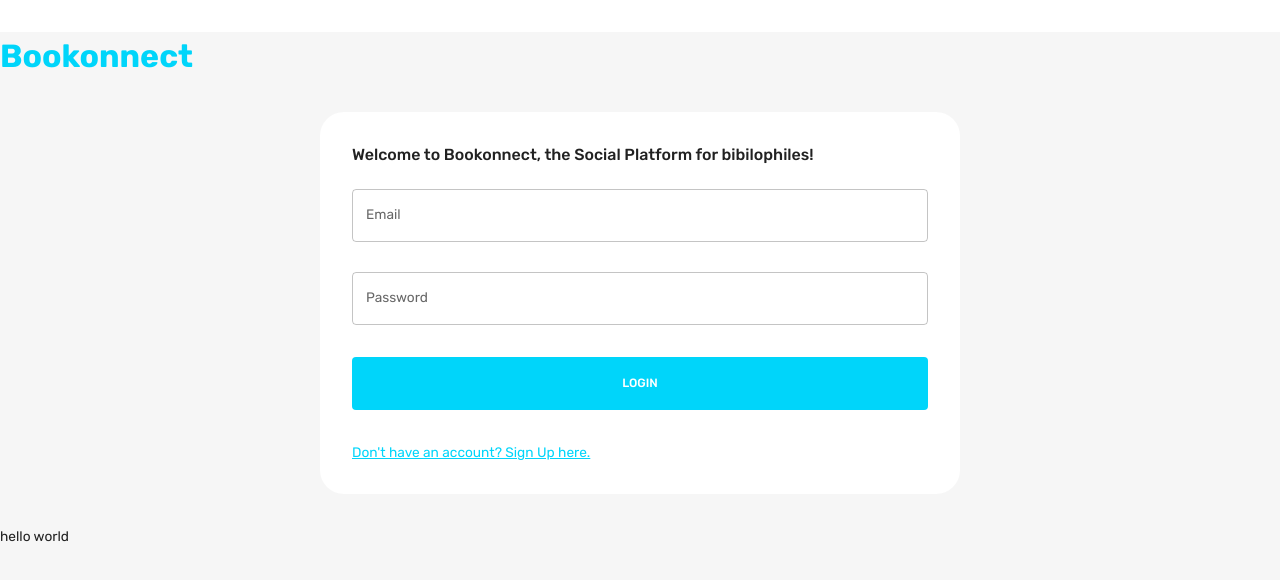
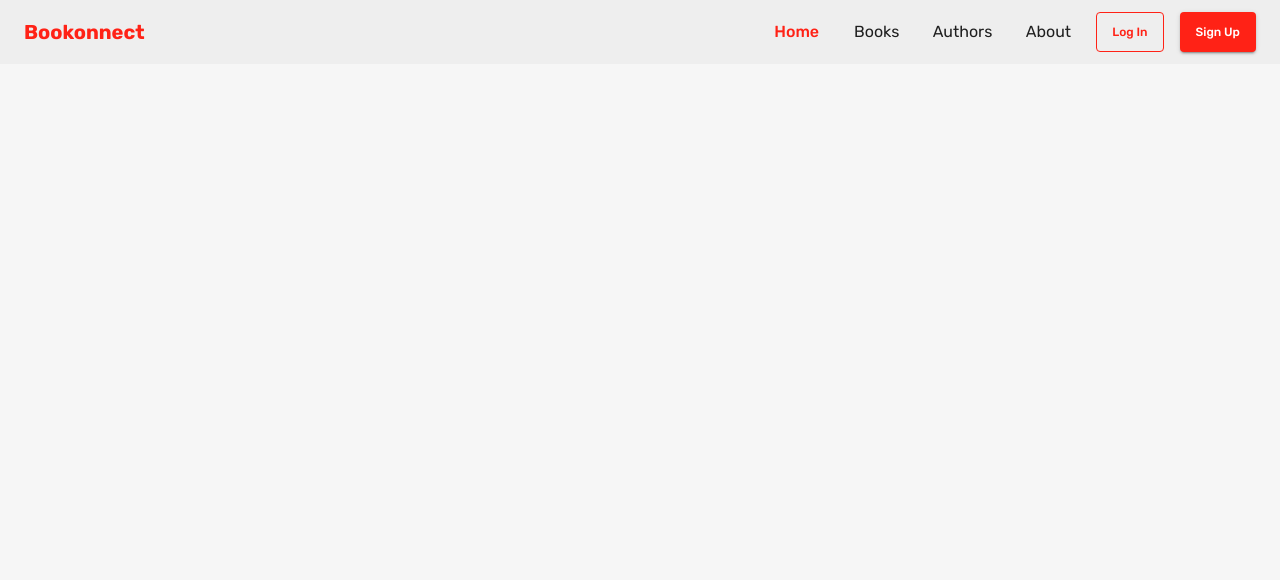
Before and after one commit to HowardHarrison/bookonnect, a React (Vite) app: page / in a window 1280 px wide. Shown: the top 580 px of the page. Built offline with nearby package versions, Linux system fonts and the light colour scheme.

Commit message:
[Add] Bookonnect NavBar

```diff
--- a/package.json
+++ b/package.json
@@ -10,6 +10,9 @@
     "preview": "vite preview"
   },
   "dependencies": {
+    "@emotion/react": "^11.14.0",
+    "@emotion/styled": "^11.14.0",
+    "@mui/icons-material": "^7.1.2",
     "@mui/material": "^7.1.1",
     "@reduxjs/toolkit": "^2.8.2",
     "formik": "^2.4.6",
--- a/src/App.tsx
+++ b/src/App.tsx
@@ -4,8 +4,9 @@ import './App.css'
 import { useSelector } from 'react-redux';
 import { useMemo } from 'react';
 import { themeSettings, Mode } from './state/theme';
-import LoginPage from "scenes/loginPage";
 import { RootState } from './main';
+import LoginPage from 'scenes/LoginPage';
+import HomePage from 'scenes/HomePage';
 function App() {
   const mode = useSelector((state: RootState) => state.mode) as Mode;
   const theme = useMemo(() => createTheme(themeSettings(mode)), [mode]);
@@ -16,7 +17,8 @@ function App() {
         <ThemeProvider theme={theme}>
           <CssBaseline/>
           <Routes>
-            <Route path="/" element={<LoginPage/>}/>
+            <Route path='/' element={<HomePage/>} />
+            <Route path="/login" element={<LoginPage/>}/>
           </Routes>
         </ThemeProvider>
       </BrowserRouter>
--- /dev/null
+++ b/src/components/NavBar.tsx
@@ -0,0 +1,96 @@
+import { AppBar, Box, Toolbar, Typography, Button, IconButton, Avatar, Menu, MenuItem } from "@mui/material";
+import { RootState } from "main";
+import React from "react";
+import { useSelector } from "react-redux";
+import { Link as RouterLink, useLocation } from "react-router-dom";
+
+
+const menuItems = [
+    { name: "Home", path: "/" },
+    { name: "Books", path: "/books" },
+    { name: "Authors", path: "/authors" },
+    { name: "About", path: "/about" },
+];
+
+const NavBar = () => {
+    const location = useLocation();
+    const currentPath = location.pathname;
+    const isAuth = Boolean(useSelector((state: RootState) => state.token));
+    const user = useSelector((state: RootState) => state.user);
+
+
+    const [anchorEl, setAnchorEl] = React.useState<null | HTMLElement>(null);
+    const handleMenuOpen = (event: React.MouseEvent<HTMLElement>) =>
+        setAnchorEl(event.currentTarget);
+    const handleMenuClose = () => setAnchorEl(null);
+
+    return (
+        <AppBar position="static" elevation={0} sx={{ backgroundColor: '#EEEEEE' }}>
+            <Toolbar sx={{ justifyContent: "space-between" }}>
+                {/* Logo */}
+                <Typography variant="h6" component="div" sx={{ fontWeight: 600, fontSize: 20, color: "#ff2216" }}>
+                    Bookonnect
+                </Typography>
+
+                {/* Menu Items */}
+                <Box sx={{ display: "flex", gap: 2 }}>
+                    {menuItems.map((item) => (
+                        <Button
+                            key={item.path}
+                            component={RouterLink}
+                            to={item.path}
+                            sx={{
+                                textTransform: "none",
+                                fontSize: 16,
+                                fontWeight: location.pathname === item.path ? 500 : 400,
+                                color: location.pathname === item.path ? "#ff2216" : "inherit"
+                            }}
+                        >
+                            {item.name}
+                        </Button>
+                    ))}
+
+                    {/* Auth Section */}
+                    {!isAuth ? (
+                        <>
+                            <Button
+                                component={RouterLink}
+                                to="/login"
+                                variant="outlined"
+                                sx={{ textTransform: "none", color: "#ff2216", borderColor: "#ff2216"}}
+                            >
+                                Log In
+                            </Button>
+                            <Button
+                                component={RouterLink}
+                                to="/signup"
+                                variant="contained"
+                                sx={{ textTransform: "none", backgroundColor: "#ff2216", color: 'white' }}
+                            >
+                                Sign Up
+                            </Button>
+                        </>
+                    ) : (
+                        <>
+                            <IconButton onClick={handleMenuOpen}>
+                                <Avatar src={user?.profileImage} alt={user?.firstName} sx={{border: "2px solid #ff2216"}}/>
+                            </IconButton>
+                            <Menu
+                                anchorEl={anchorEl}
+                                open={Boolean(anchorEl)}
+                                onClose={handleMenuClose}
+                            >
+                                <MenuItem disabled>{user?.firstName}</MenuItem>
+                                <MenuItem onClick={handleMenuClose} component={RouterLink} to="/profile">
+                                    Profile
+                                </MenuItem>
+                                <MenuItem onClick={handleMenuClose}>Logout</MenuItem>
+                            </Menu>
+                        </>
+                    )}
+                </Box>
+            </Toolbar>
+        </AppBar>
+    );
+}
+export default NavBar;
--- a/src/main.tsx
+++ b/src/main.tsx
@@ -3,7 +3,7 @@ import { createRoot } from 'react-dom/client'
 import './index.css'
 import App from './App'
 import { Provider } from 'react-redux'
-import { configureStore } from '@reduxjs/toolkit'
+import { combineReducers, configureStore } from '@reduxjs/toolkit'
 import storage from 'redux-persist/lib/storage'
 import authReducer from './state'
 import {
@@ -18,6 +18,7 @@ import {
 } from "redux-persist";
 import { PersistGate } from "redux-persist/integration/react";
 
+const rootReducer = combineReducers({auth: authReducer});
 const persistConfig = {key: 'root', storage, version: 1};
 const persistedReducer = persistReducer(persistConfig, authReducer);
 const store = configureStore({
@@ -41,3 +42,4 @@ createRoot(document.getElementById('root')!).render(
 )
 
 export type RootState = ReturnType<typeof store.getState>;
+export type AppDispatch = typeof store.dispatch;
--- /dev/null
+++ b/src/scenes/HomePage/index.tsx
@@ -0,0 +1,11 @@
+import NavBar from "components/NavBar";
+
+
+const HomePage = () => {
+    return(
+        <div>
+            <NavBar/>
+        </div>
+    )
+}
+export default HomePage;
--- a/src/scenes/loginPage/index.tsx
+++ b/src/scenes/loginPage/index.tsx
@@ -1,7 +1,7 @@
 import { Box, Typography, useMediaQuery, useTheme } from "@mui/material"
 import AuthForm from "./Form";
 
-const loginPage = () => {
+const LoginPage = () => {
   const theme = useTheme();
   const isNonMobileScreens = useMediaQuery("(min-width: 1000px)");
   return (
@@ -36,4 +36,4 @@ const loginPage = () => {
     </Box>
   )
 }
-export default loginPage;
+export default LoginPage;
--- a/src/state/index.ts
+++ b/src/state/index.ts
@@ -1,8 +1,16 @@
 import { createSlice } from "@reduxjs/toolkit";
+import { User } from "types/User";
 
-const initialState = {
+interface AuthState {
+  mode: "light" | "dark";
+  user: User | null;
+  token: string | null;
+  posts: any[]; // You can replace `any` with a proper Post type
+}
+
+const initialState:AuthState = {
     mode: "light",
-    user: null,
+    user:  null,
     token: null,
     posts: [],
 };
--- a/src/theme.d.ts
+++ b/src/theme.d.ts
@@ -5,6 +5,8 @@ declare module '@mui/material/styles' {
   interface TypeBackground {
     alt: string;
     medium: string;
+    light: string;
+    dark: string;
   }
 
   interface Palette {
--- /dev/null
+++ b/src/types/User.ts
@@ -0,0 +1,7 @@
+export type User = {
+ firstName: string;
+ lastName: string;
+ email: string;
+ profileImage: string;
+ savedBooks: string[];
+}
--- a/tsconfig.json
+++ b/tsconfig.json
@@ -22,5 +22,6 @@
       "scenes/*": ["scenes/*"]
     }
   },
-  "include": ["src"]
+  "include": ["src"],
+  "exclude": ["node_modules"]
 }
```
Also changed, not shown: 1 other file (tests, documents, lock files or other folders).
